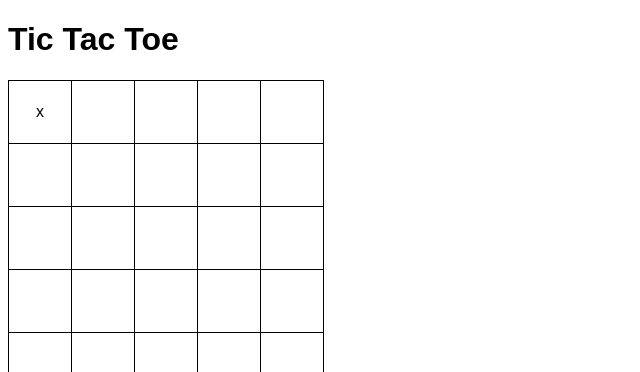
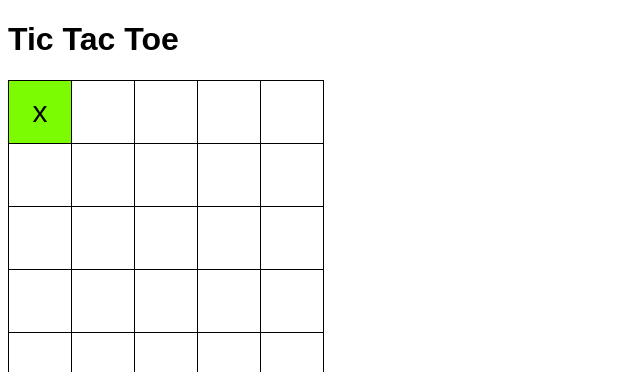
Before and after one commit to AttePerttola/www_week_2, a website built with Parcel: page index.html in a window 1280 px wide. Both pictures are taken after a click on the element 40 px from the left and 111 px from the top of the page. Shown: the top 372 px of the page, without its empty margins (0-640 px from the left). Built offline with nearby package versions, Linux system fonts and the light colour scheme.

Commit message:
styling complete

```diff
--- a/index.html
+++ b/index.html
@@ -9,6 +9,7 @@
   <body>
     <div class="container">
       <h1>Tic Tac Toe</h1>
+      <div id="progressBar"></div>
       <div id="board">
         <table id="tableBoard" border="1">
           <tbody id="tableData"></tbody>
--- a/src/index.js
+++ b/src/index.js
@@ -16,6 +16,7 @@ function initializeCode() {
   console.log("Initializing");
 
   renderBoard();
+  progressBar();
 }
 
 let turn = "x";
@@ -40,12 +41,21 @@ function renderBoard() {
           return;
         }
         cell.innerHTML = turn;
+        if (turn === x) {
+          cell.style.backgroundColor = "rgb(124,252,0)";
+        } else if (turn === o) {
+          cell.style.backgroundColor = "rgb(250,128,114)";
+        }
+
         checkWinner(cell);
+
         turn = turn === x ? o : x;
       };
     }
   }
 }
+
+function progressBar() {}
 
 function checkWinner(cell) {
   let paske = cell.getAttribute("id");
--- a/src/styles.css
+++ b/src/styles.css
@@ -2,7 +2,7 @@ body {
   font-family: sans-serif;
 }
 table {
-  font-family: sans-serif;
+  font-family: Helvetica;
   border-collapse: collapse;
 }
 td,
@@ -10,7 +10,9 @@ th {
   border: 1px solid;
 }
 td {
+  font-family: Helvetica;
   width: 60px;
   height: 60px;
   text-align: center;
+  font-size: 30px;
 }
```
